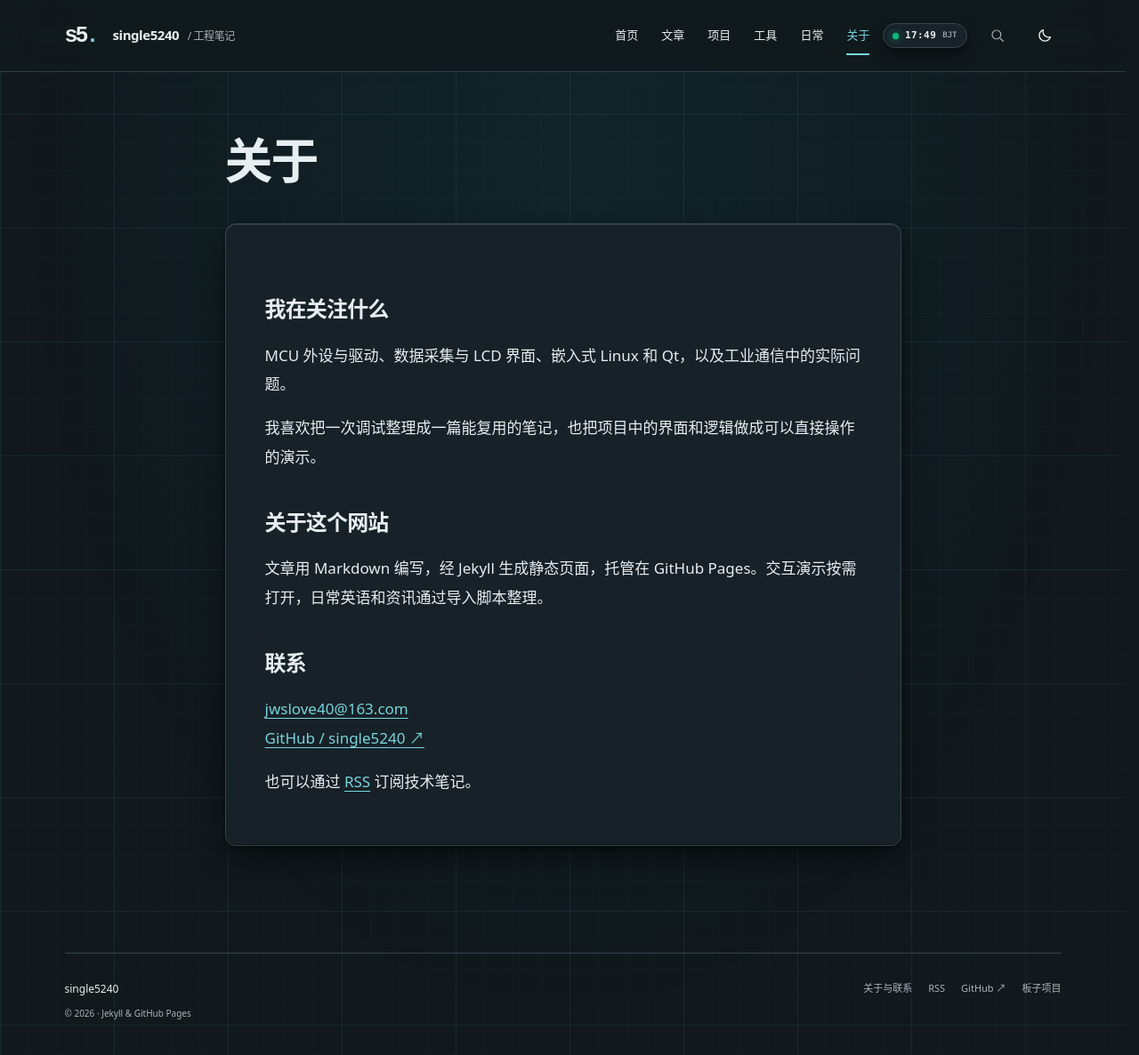
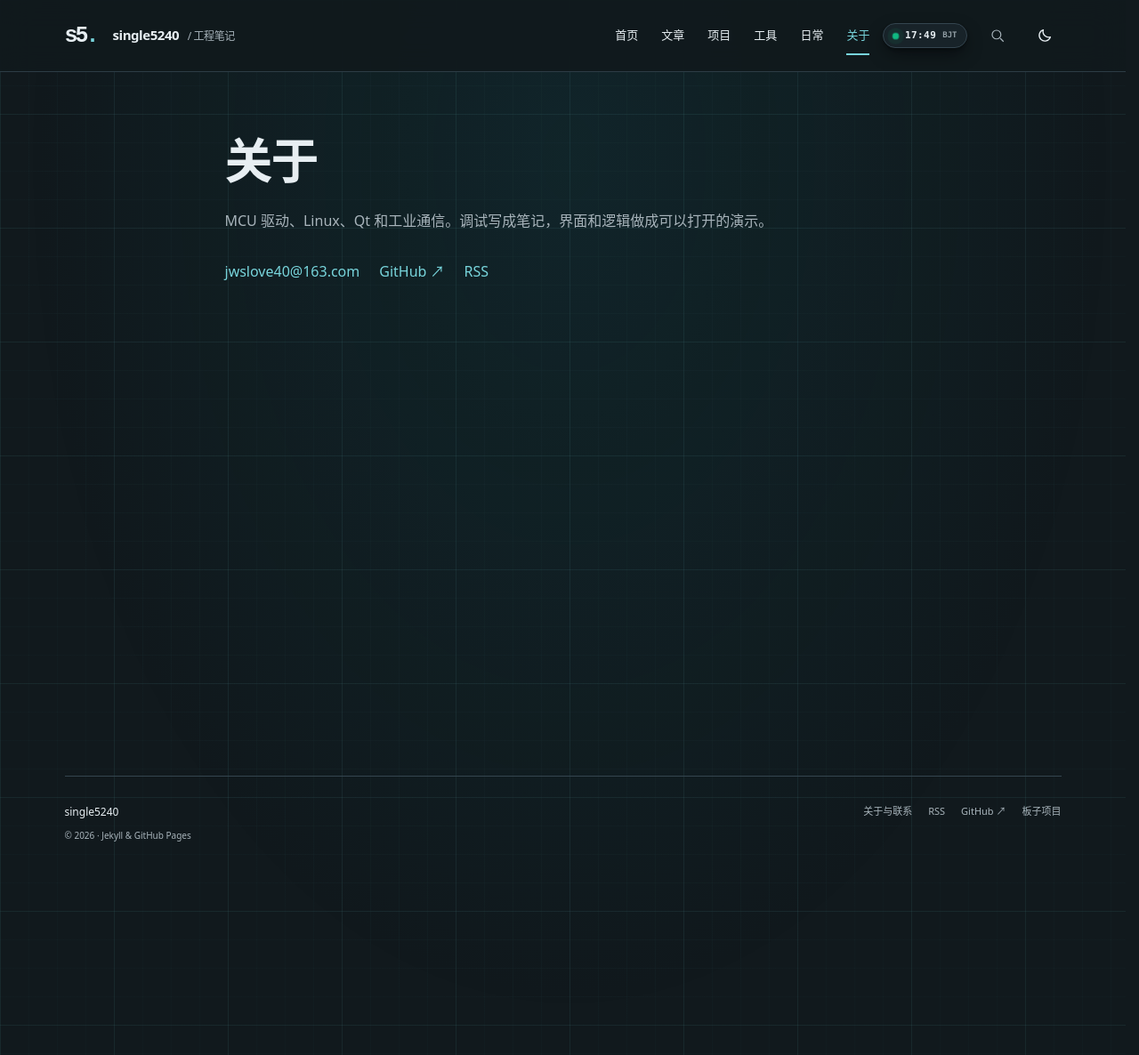
Before and after one commit to single5240/single5240.github.io, a Jekyll site: the page built from about/index.html, in a window 1280 px wide and 1186 px high. Shown: the whole window at 89% size. Built offline with Jekyll 4.4.1, drawn with Linux system fonts in a browser that asks for light colours.

Commit message:
让示波器底色跟随主题，并精简关于页。
Co-authored-by: Cursor <cursoragent@cursor.com>

```diff
--- a/about/index.html
+++ b/about/index.html
@@ -1,8 +1,12 @@
 ---
 layout: frame
-title: 关于我与这个网站
-description: single5240 的嵌入式开发、Linux 与 Qt 实践，以及这个网站的写作方式和联系方式。
+title: 关于
+description: single5240 的嵌入式笔记与交互演示，以及邮件和 GitHub。
 section: about
 permalink: /about/index.html
 ---
-<header class="page-heading"><h1>关于</h1></header><div class="prose"><h2>我在关注什么</h2><p>MCU 外设与驱动、数据采集与 LCD 界面、嵌入式 Linux 和 Qt，以及工业通信中的实际问题。</p><p>我喜欢把一次调试整理成一篇能复用的笔记，也把项目中的界面和逻辑做成可以直接操作的演示。</p><h2>关于这个网站</h2><p>文章用 Markdown 编写，经 Jekyll 生成静态页面，托管在 GitHub Pages。交互演示按需打开，日常英语和资讯通过导入脚本整理。</p><h2>联系</h2><p><a href="mailto:jwslove40@163.com">jwslove40@163.com</a><br><a href="https://github.com/single5240" target="_blank" rel="noopener noreferrer">GitHub / single5240 ↗</a></p><p>也可以通过 <a href="{{ '/feed.xml' | relative_url }}">RSS</a> 订阅技术笔记。</p></div>
+<header class="page-heading">
+  <h1>关于</h1>
+  <p class="lede">MCU 驱动、Linux、Qt 和工业通信。调试写成笔记，界面和逻辑做成可以打开的演示。</p>
+  <p class="about-contact"><a href="mailto:jwslove40@163.com">jwslove40@163.com</a><a href="https://github.com/single5240" target="_blank" rel="noopener noreferrer">GitHub ↗</a><a href="{{ '/feed.xml' | relative_url }}">RSS</a></p>
+</header>
--- a/assets/css/site.css
+++ b/assets/css/site.css
@@ -99,6 +99,9 @@ h3 { font-size: 20px; line-height: 1.5; font-weight: 700; }
 .site-footer nav { display: flex; flex-wrap: wrap; gap: 18px; align-content: start; }
 .page-heading { margin-bottom: 36px; }
 .page-heading h1 { margin-bottom: 18px; }
+.about-contact { display: flex; flex-wrap: wrap; gap: 8px 22px; margin: 28px 0 0; }
+.about-contact a { color: var(--accent-dark); }
+.about-contact a:hover { text-decoration: underline; }
 .lede { color: var(--muted); font-size: 16px; line-height: 1.9; }
 .archive-tools { padding: 26px 28px; border: 1px solid var(--line); border-radius: 12px; background: var(--raised-bg); backdrop-filter: blur(14px); -webkit-backdrop-filter: blur(14px); box-shadow: var(--panel-bevel), var(--shadow); margin-bottom: 30px; scroll-margin-top: 110px; }
 .search-controls label { display: block; font-size: 12px; color: var(--muted); margin-bottom: 10px; }
@@ -383,10 +386,10 @@ h3 { font-size: 20px; line-height: 1.5; font-weight: 700; }
 }
 
 .scope-bay-frame {
-  border: 1px solid #2d3c45;
+  border: 1px solid var(--line);
   border-radius: 10px;
-  background: #111a1f;
-  box-shadow: inset 0 2px 6px rgba(0, 0, 0, 0.5), 0 6px 18px rgba(0, 0, 0, 0.2);
+  background: var(--panel);
+  box-shadow: var(--shadow-small);
   padding: 12px 14px 12px;
   position: relative;
 }
@@ -397,10 +400,10 @@ h3 { font-size: 20px; line-height: 1.5; font-weight: 700; }
   justify-content: space-between;
   padding-bottom: 8px;
   margin-bottom: 6px;
-  border-bottom: 1px solid rgba(255, 255, 255, 0.08);
+  border-bottom: 1px solid var(--line);
   font-family: ui-monospace, Consolas, monospace;
   font-size: 10px;
-  color: #78d5dc;
+  color: var(--accent-dark);
 }
 
 .scope-bezel-screws {
@@ -412,7 +415,7 @@ h3 { font-size: 20px; line-height: 1.5; font-weight: 700; }
   width: 6px;
   height: 6px;
   border-radius: 50%;
-  background: #34454f;
+  background: var(--muted);
   box-shadow: inset 0 1px 1px rgba(255, 255, 255, 0.25);
 }
 
@@ -428,20 +431,19 @@ h3 { font-size: 20px; line-height: 1.5; font-weight: 700; }
   width: 5px;
   height: 5px;
   border-radius: 50%;
-  background: #00ffcc;
-  box-shadow: 0 0 6px #00ffcc;
+  background: var(--accent);
 }
 
 .scope-screen-spec {
-  color: #63707a;
+  color: var(--muted);
   letter-spacing: 0.05em;
 }
 
 .scope-bay-body {
   position: relative;
   border-radius: 6px;
-  background: #090e12;
-  border: 1px solid rgba(120, 213, 220, 0.2);
+  background: var(--paper);
+  border: 1px solid var(--line);
   overflow: visible;
   padding: 6px;
 }
```
